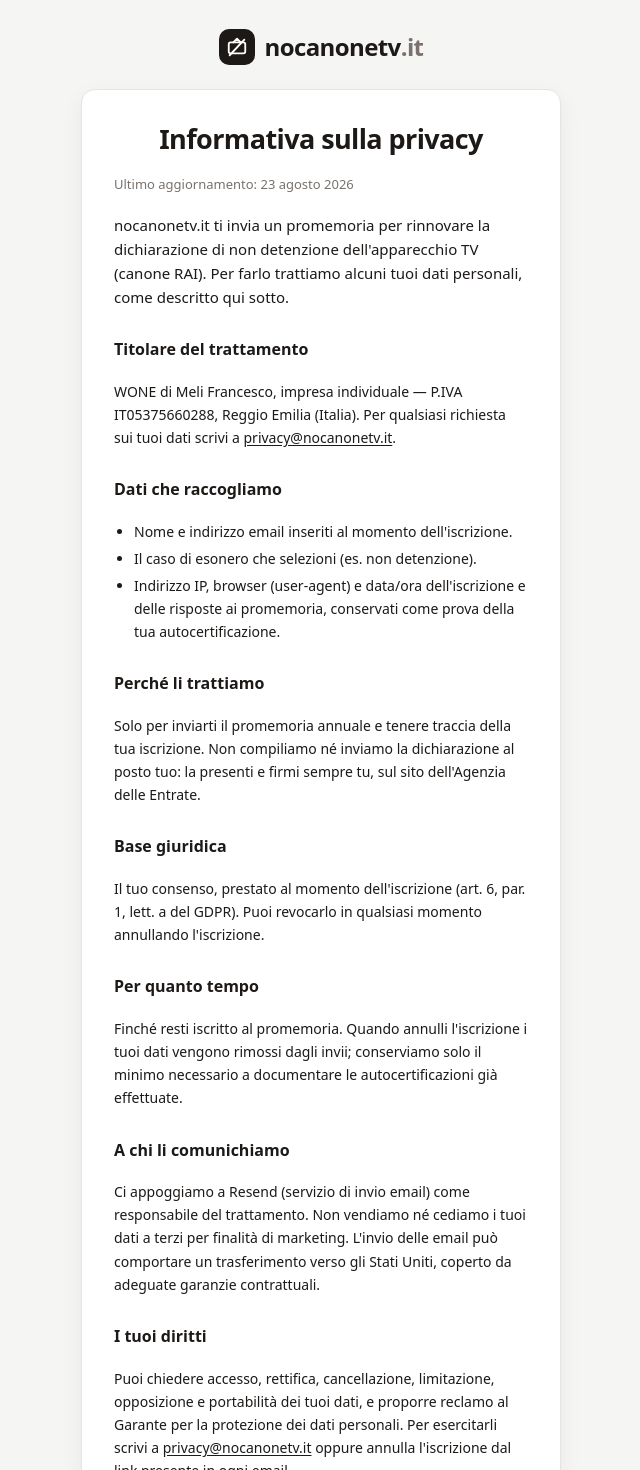
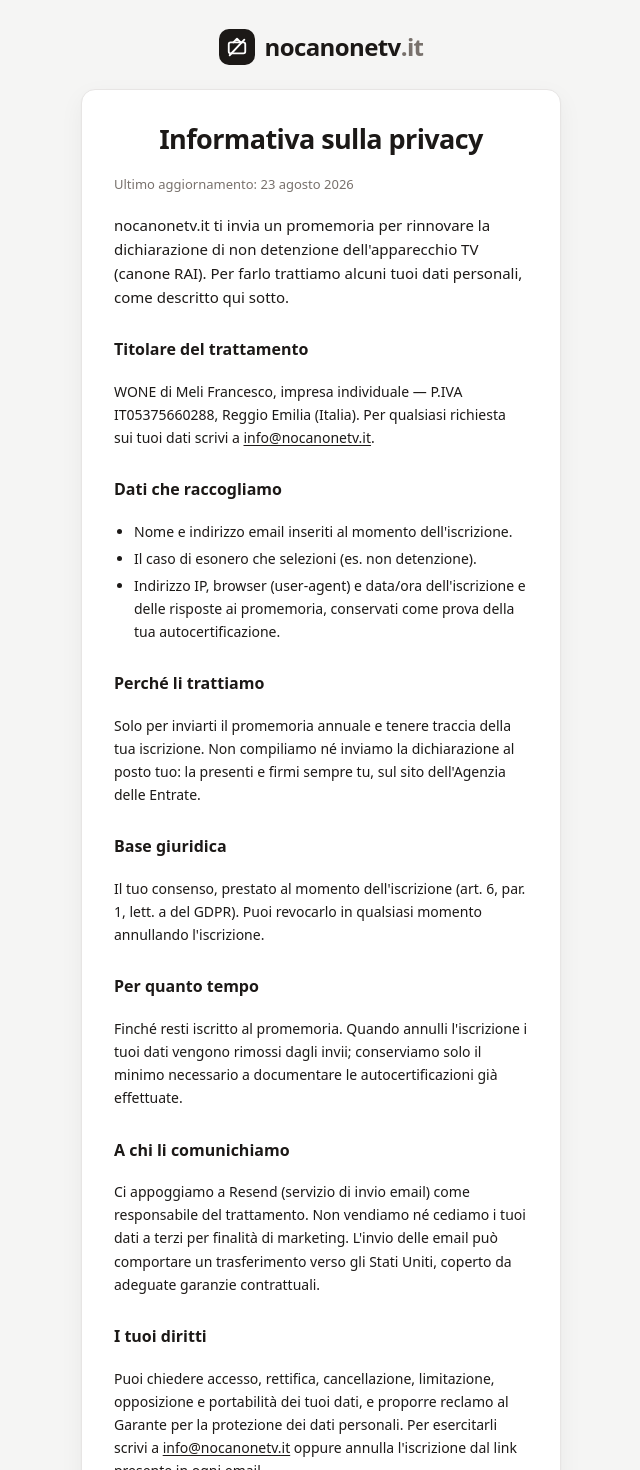
Before and after one commit to pinkynrg/nocanonetv.it, a React (Vite) app in the folder client/: page /privacy in a window 1280 px wide. Shown: the top 1470 px of the page, without its empty margins (319-959 px from the left). Built offline with nearby package versions, Linux system fonts and the light colour scheme.

Commit message:
Use info@nocanonetv.it as contact and sender reference

```diff
--- a/client/src/pages/PrivacyPage.tsx
+++ b/client/src/pages/PrivacyPage.tsx
@@ -22,7 +22,7 @@ export const PrivacyPage = () => (
       <p className={styles.prose}>
         WONE di Meli Francesco, impresa individuale — P.IVA IT05375660288, Reggio Emilia
         (Italia). Per qualsiasi richiesta sui tuoi dati scrivi a{' '}
-        <a href="mailto:privacy@nocanonetv.it">privacy@nocanonetv.it</a>.
+        <a href="mailto:info@nocanonetv.it">info@nocanonetv.it</a>.
       </p>
 
       <h2 className={styles.subTitle}>Dati che raccogliamo</h2>
@@ -68,7 +68,7 @@ export const PrivacyPage = () => (
         Puoi chiedere accesso, rettifica, cancellazione, limitazione, opposizione e
         portabilità dei tuoi dati, e proporre reclamo al Garante per la protezione dei
         dati personali. Per esercitarli scrivi a{' '}
-        <a href="mailto:privacy@nocanonetv.it">privacy@nocanonetv.it</a> oppure annulla
+        <a href="mailto:info@nocanonetv.it">info@nocanonetv.it</a> oppure annulla
         l'iscrizione dal link presente in ogni email.
       </p>
 
```
Also changed, not shown: 1 other file (tests, documents, lock files or other folders).
